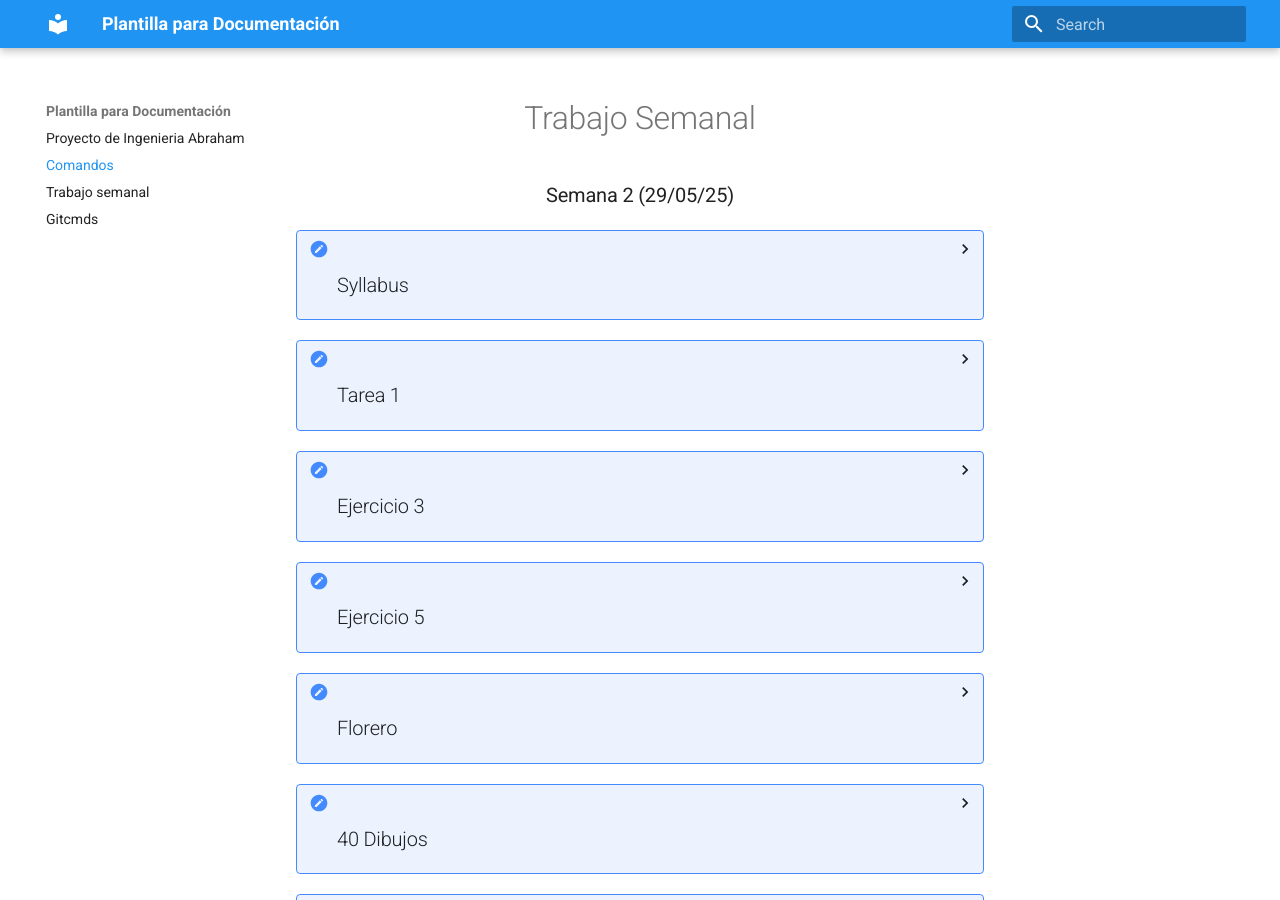
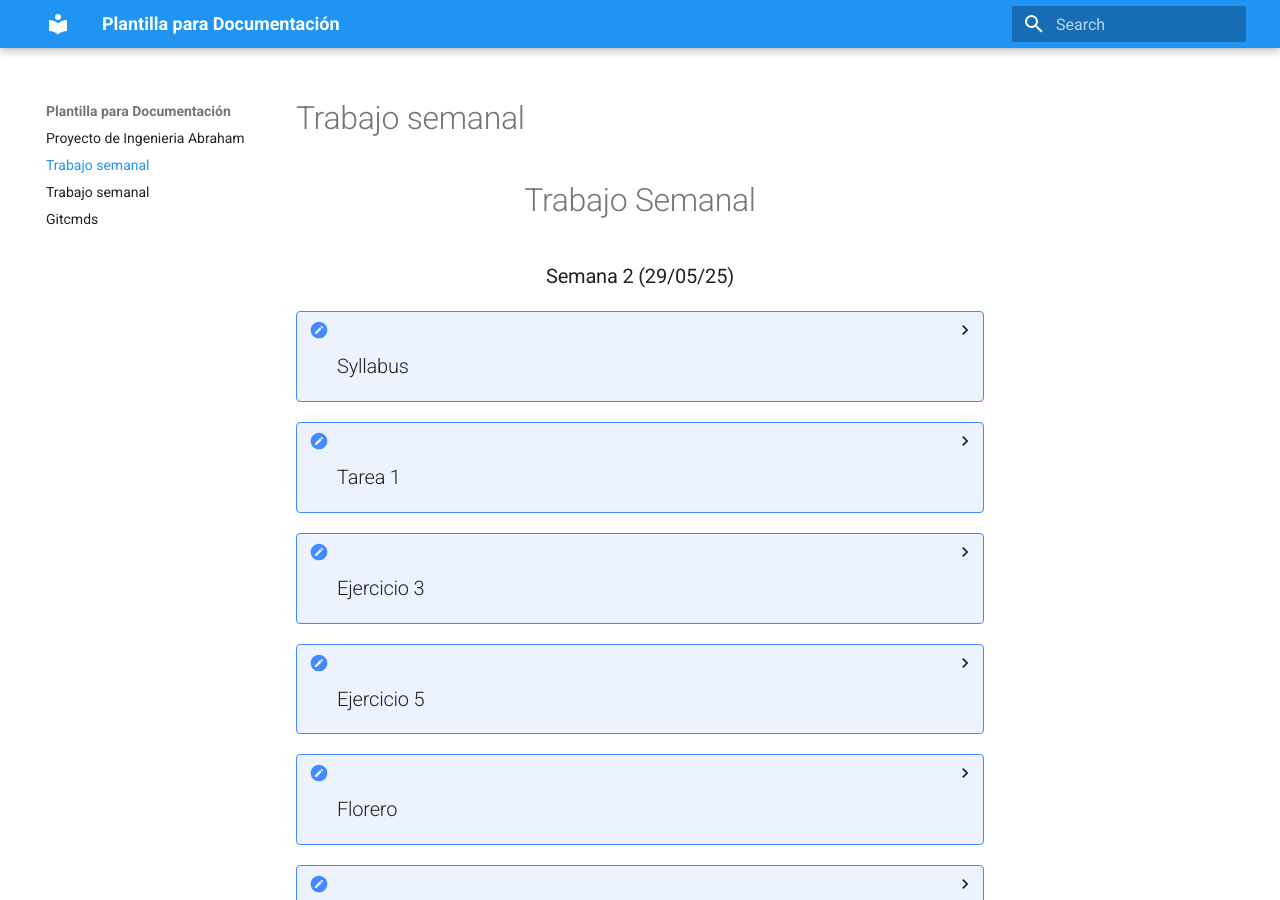
Before and after one commit to AbrahamNoda/Proyecto_de_Ingenieria_Abraham, an MkDocs documentation site: the page built from docs/comandos.md, in a window 1280 px wide and 900 px high. Built offline with MkDocs 1.6.1 and Material for MkDocs 9.7.7, drawn with Linux system fonts in a browser that asks for light colours.

Commit message:
Update comandos.md

```diff
--- a/docs/comandos.md
+++ b/docs/comandos.md
@@ -1,3 +1,4 @@
+# Trabajo semanal
 <h1 align="center">Trabajo Semanal</h1>
 <h3 align="center">Semana 2 (29/05/25)</h3>
 
```
